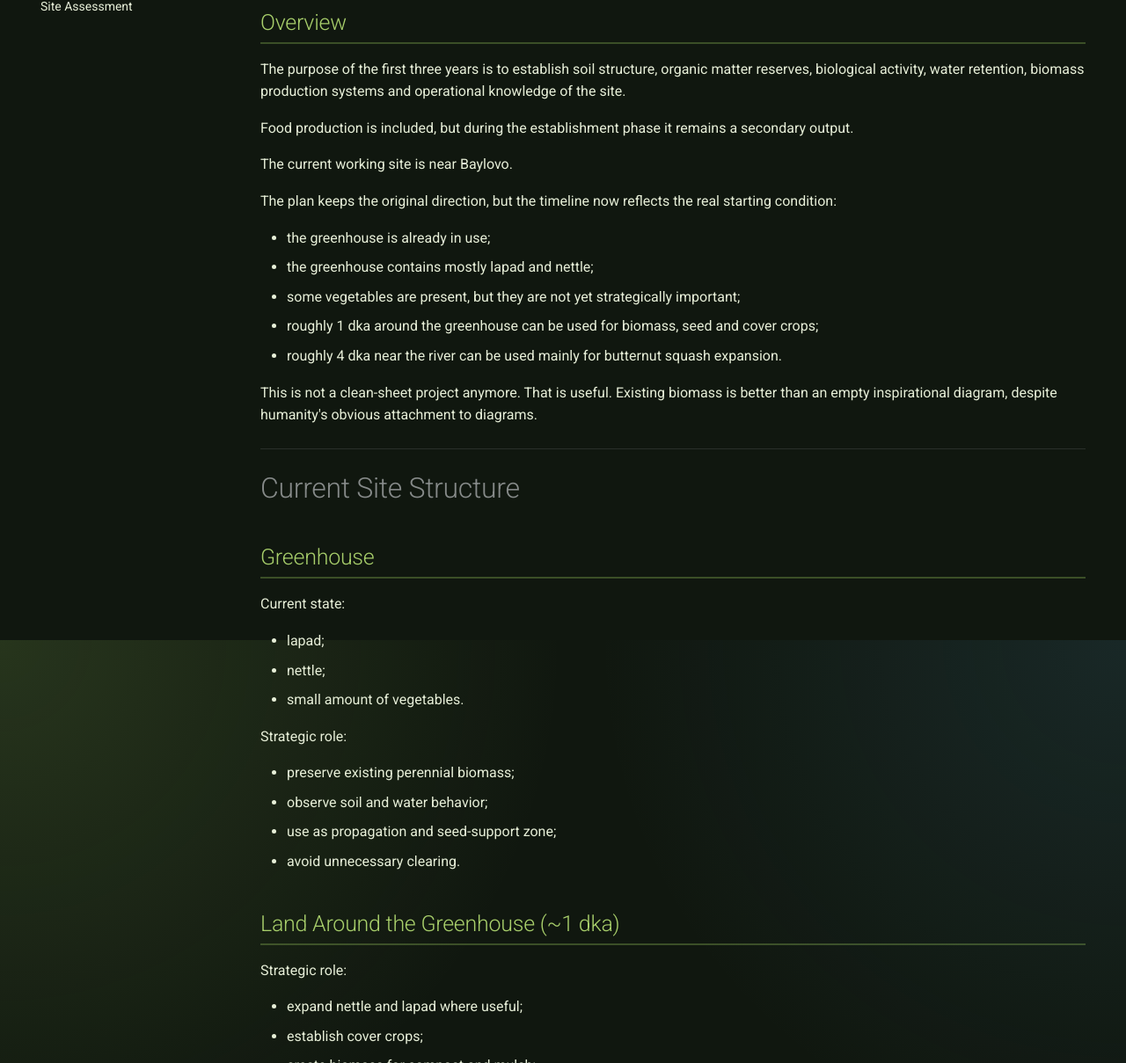
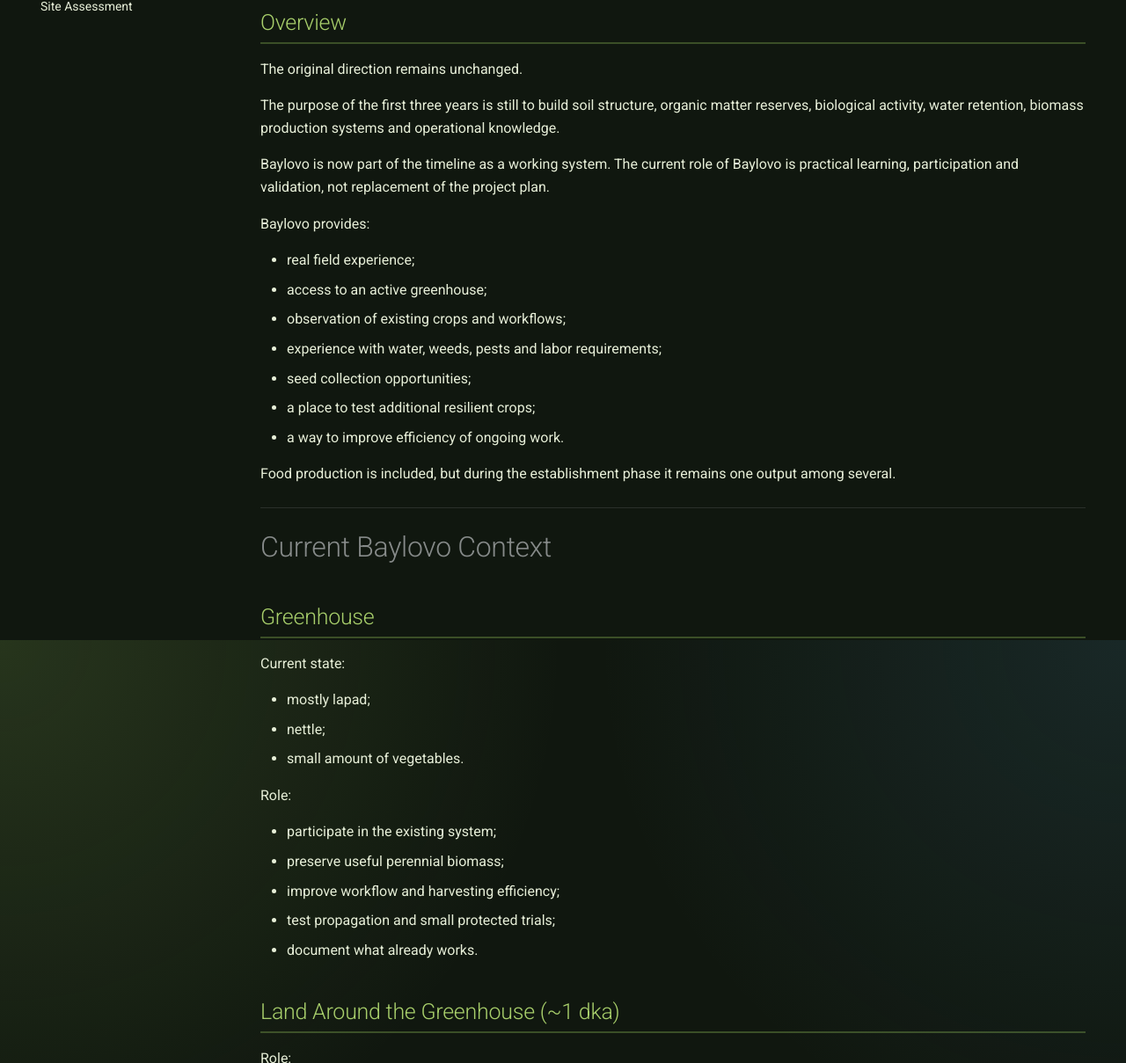
Before and after one commit to git-rupavlov/earth-work, an MkDocs documentation site: the page built from docs/project/three-year-plan.md, in a window 1280 px wide and 1400 px high, scrolled down 481 px, cut to the strip 191-1400 px from the top of the window. Shown: the whole strip at 88% size. Built offline with MkDocs 1.6.1 and Material for MkDocs 9.7.7, drawn with Linux system fonts in a browser that asks for light colours; comment, search, counter and statistics services are not loaded; some of the changed text lies outside the part shown.

Commit message:
Clarify Baylovo role in three year plan

````diff
--- a/docs/project/three-year-plan.md
+++ b/docs/project/three-year-plan.md
@@ -2,62 +2,53 @@
 
 ## Overview
 
-The purpose of the first three years is to establish soil structure, organic matter reserves, biological activity, water retention, biomass production systems and operational knowledge of the site.
+The original direction remains unchanged.
 
-Food production is included, but during the establishment phase it remains a secondary output.
+The purpose of the first three years is still to build soil structure, organic matter reserves, biological activity, water retention, biomass production systems and operational knowledge.
 
-The current working site is near Baylovo.
+Baylovo is now part of the timeline as a working system. The current role of Baylovo is practical learning, participation and validation, not replacement of the project plan.
 
-The plan keeps the original direction, but the timeline now reflects the real starting condition:
+Baylovo provides:
 
-- the greenhouse is already in use;
-- the greenhouse contains mostly lapad and nettle;
-- some vegetables are present, but they are not yet strategically important;
-- roughly 1 dka around the greenhouse can be used for biomass, seed and cover crops;
-- roughly 4 dka near the river can be used mainly for butternut squash expansion.
+- real field experience;
+- access to an active greenhouse;
+- observation of existing crops and workflows;
+- experience with water, weeds, pests and labor requirements;
+- seed collection opportunities;
+- a place to test additional resilient crops;
+- a way to improve efficiency of ongoing work.
 
-This is not a clean-sheet project anymore. That is useful. Existing biomass is better than an empty inspirational diagram, despite humanity's obvious attachment to diagrams.
+Food production is included, but during the establishment phase it remains one output among several.
 
 ---
 
-# Current Site Structure
+# Current Baylovo Context
 
 ## Greenhouse
 
 Current state:
 
-- lapad;
+- mostly lapad;
 - nettle;
 - small amount of vegetables.
 
-Strategic role:
+Role:
 
-- preserve existing perennial biomass;
-- observe soil and water behavior;
-- use as propagation and seed-support zone;
-- avoid unnecessary clearing.
+- participate in the existing system;
+- preserve useful perennial biomass;
+- improve workflow and harvesting efficiency;
+- test propagation and small protected trials;
+- document what already works.
 
 ## Land Around the Greenhouse (~1 dka)
 
-Strategic role:
+Role:
 
-- expand nettle and lapad where useful;
-- establish cover crops;
-- create biomass for compost and mulch;
-- create at least two amaranth seed beds with different varieties;
-- test low-input field management.
-
-Required amaranth beds:
-
-- Red Garnet;
-- Green Garnet.
-
-Main outputs:
-
-- seed for next year;
-- edible biomass;
-- mulch biomass;
-- compost feedstock.
+- support existing nettle and lapad biomass;
+- introduce cover crops;
+- test amaranth varieties for seed;
+- produce mulch and compost material;
+- observe soil response under low-input management.
 
 ## River Field (~4 dka)
 
@@ -65,36 +56,34 @@ Current state:
 
 - small area already planted with pumpkins.
 
-Strategic role:
+Role:
 
-- expand butternut squash as much as water, labor and access allow;
-- use squash vines as ground cover;
-- observe weed pressure, soil moisture and wildlife pressure;
-- avoid overcomplicating the field during the first season.
+- expand butternut squash where realistic;
+- observe labor, water demand, weed pressure and yield;
+- keep the first season simple;
+- use results to decide next year's scale.
 
 ---
 
-# Year 1: Assessment, Adoption and Soil Building
+# Year 1: Experience, Observation and Low-Risk Additions
 
 ## Objectives
 
-- understand the real Baylovo site conditions;
-- map current vegetation, access, water and soil behavior;
-- preserve existing useful biomass;
-- begin soil improvement without unnecessary disturbance;
-- establish seed-producing amaranth beds;
-- expand butternut squash in the river field;
-- create the first compost and mulch cycles;
-- produce small quantities of food where realistic.
+- learn from the existing Baylovo system;
+- document greenhouse condition, field access, water and soil behavior;
+- preserve useful existing biomass;
+- improve efficiency of current work;
+- introduce selected new crops carefully;
+- establish small seed-focused amaranth beds;
+- expand butternut squash only within realistic labor and water limits;
+- begin mulch and compost cycles using available biomass.
 
 ## Greenhouse Utilization
-
-The greenhouse is not an empty controlled environment. It is already biologically active.
 
 Priority:
 
 ```text
-Preserve → Observe → Selectively Improve
+Participate -> Observe -> Improve Efficiency -> Introduce Carefully
 ```
 
 Current dominant species:
@@ -104,24 +93,24 @@ Current dominant species:
 
 Use:
 
-- maintain useful existing stands;
-- harvest biomass in cycles;
-- use some biomass for mulch and compost;
-- reserve space for seedling propagation only where it does not destroy established useful growth.
-
-Vegetables already present are treated as secondary observations, not as the main production goal.
+- harvest useful biomass in cycles;
+- keep productive patches;
+- use surplus biomass for mulch and compost;
+- reserve limited space for propagation and observation;
+- avoid unnecessary clearing.
 
 ## Greenhouse Field (~1 dka)
 
 Primary functions:
 
+- experience building;
 - biomass production;
-- seed production;
 - soil cover;
-- cover crop establishment;
-- compost and mulch feedstock.
+- compost and mulch feedstock;
+- seed trials;
+- cover crop introduction.
 
-Priority species:
+Candidate species:
 
 - nettle;
 - lapad;
@@ -130,85 +119,40 @@ Priority species:
 - clover;
 - vetch;
 - phacelia;
+- buckwheat;
 - sunflower;
 - sorghum.
 
-## Required Amaranth Seed Beds
+## Amaranth Seed Trial
 
-At least two separate beds:
+At least two separated seed beds:
 
-### Bed A: Red Garnet Amaranth
+- Red Garnet;
+- Green Garnet.
 
 Purpose:
 
-- seed collection for next year;
-- edible leaf biomass;
-- mulch production;
-- observation of performance under local conditions.
+- collect seed for next year;
+- observe growth under local conditions;
+- compare varieties;
+- produce edible leaves where available;
+- use residues for mulch or compost.
 
-### Bed B: Green Garnet Amaranth
-
-Purpose:
-
-- seed collection for next year;
-- genetic and practical comparison with Red Garnet;
-- edible leaf biomass;
-- mulch production.
-
-Management priority:
-
-```text
-Seed first
-Food second
-Mulch third
-```
-
-The objective is not maximum food yield in Year 1. The objective is to create local seed capacity.
-
-## Existing Biomass Crops
-
-### Nettle
-
-Use for:
-
-- mulch;
-- compost;
-- liquid fertilizer trials;
-- mineral-rich biomass;
-- pollinator and insect habitat.
-
-### Lapad
-
-Use for:
-
-- edible spring and early-season leaves;
-- mulch;
-- compost;
-- soil cover;
-- perennial biomass.
-
-### Alfalfa
-
-Use for:
-
-- nitrogen fixation;
-- deep rooting;
-- soil structure improvement;
-- cut-and-drop biomass.
+This is a trial, not a full strategic pivot.
 
 ## River Field (~4 dka)
 
-Primary crop:
+Primary trial crop:
 
 - butternut squash.
 
 Objective:
 
 ```text
-Plant as much butternut squash as water, labor and access realistically allow.
+Increase planting only as much as water, access and labor realistically allow.
 ```
 
-Secondary species can be tested on edges or small sections:
+Possible edge or small-section tests:
 
 - sunflower;
 - amaranth;
@@ -216,20 +160,14 @@ Secondary species can be tested on edges or small sections:
 - sorghum;
 - beans.
 
-The river field should remain simple in Year 1. Complexity can wait. Nature already brought enough of its own bugs, both biological and logistical.
+The river field should remain simple in Year 1.
 
 ## Compost System
 
-Minimum target:
+Initial target:
 
 ```text
-5 m³
-```
-
-Desired target:
-
-```text
-10+ m³
+5-10 m3
 ```
 
 Feedstocks:
@@ -242,34 +180,33 @@ Feedstocks:
 - grass clippings;
 - leaves;
 - wood chips;
-- manure if available.
+- available animal manure.
 
 ## Success Criteria
 
+### Experience
+
+- routine work understood;
+- workflow constraints documented;
+- labor bottlenecks identified;
+- water access and irrigation limits recorded.
+
 ### Soil
 
-- permanent soil cover established in key zones;
+- useful soil cover preserved;
 - first mulch cycle completed;
-- active root systems present;
-- useful existing biomass preserved.
+- decomposition observed;
+- productive biomass patches mapped.
 
 ### Seeds
 
-- Red Garnet amaranth seed collected;
-- Green Garnet amaranth seed collected;
-- notes kept on germination, growth, height, pest pressure and harvest timing.
-
-### Infrastructure
-
-- greenhouse status documented;
-- field access documented;
-- water sources evaluated;
-- compost area operational;
-- zones defined: greenhouse, 1 dka field, river field.
+- amaranth seed trial completed;
+- seed collected if the season allows;
+- germination, growth, pest pressure and harvest timing recorded.
 
 ### Food
 
-Small production of:
+Small production or observation of:
 
 - lapad;
 - nettle;
@@ -280,38 +217,40 @@ Small production of:
 
 ---
 
-# Year 2: Expansion and Validation
+# Year 2: Efficiency, Validation and Controlled Expansion
 
 ## Objectives
 
-- increase cultivated area only where Year 1 showed realistic potential;
-- validate crop performance from Baylovo conditions;
-- expand internal biomass production;
-- reduce external fertility inputs;
-- use collected amaranth seed for broader planting;
-- improve water and access systems.
+- increase efficiency of current Baylovo activity;
+- validate Year 1 observations;
+- expand only what proved useful;
+- introduce additional resilient crops;
+- improve internal biomass and compost cycles;
+- reduce avoidable external inputs;
+- use collected seed where available.
 
-## Greenhouse Utilization
+## Greenhouse
 
 Target:
 
 ```text
-Selective use, not full occupation
+Better use of the existing system, not maximum occupation
 ```
 
 The greenhouse should support:
 
+- early greens;
 - seedling propagation;
-- early-season greens;
-- protected experiments;
+- small protected trials;
 - seed multiplication;
-- biomass cycling.
+- biomass cycling;
+- observation of perennial patches.
 
-Existing lapad and nettle should remain part of the system unless they block higher-priority use.
+Existing lapad and nettle remain part of the system unless they block higher-value work.
 
 ## Greenhouse Field (~1 dka)
 
-Expand:
+Possible expansion:
 
 - alfalfa;
 - nettle;
@@ -320,12 +259,14 @@ Expand:
 - clover;
 - vetch;
 - phacelia;
-- buckwheat.
+- buckwheat;
+- sorghum;
+- sunflower.
 
 Target:
 
 ```text
-30-50% cover crops and perennial biomass
+Improve productivity per unit of labor
 ```
 
 ## River Field (~4 dka)
@@ -339,9 +280,7 @@ Validate butternut squash performance:
 - wildlife damage;
 - labor requirement.
 
-If Year 1 performs well, expand squash planting.
-
-If Year 1 performs poorly, reduce squash area and increase cover crops or biomass crops.
+Expand squash only if Year 1 shows that the crop is worth the required labor and water.
 
 ## Food Production
 
@@ -388,17 +328,6 @@ Internal production becomes the primary fertility source.
 - expand only where water, biomass and labor allow;
 - use locally produced seed where possible;
 - formalize the crop matrix with site observations.
-
-## Greenhouse Utilization
-
-Use only if justified by:
-
-- available water;
-- available biomass;
-- available labor;
-- clear production or research value.
-
-The greenhouse should not become a maintenance trap wearing transparent plastic. Humanity has built enough of those.
 
 ## Site Functions
 
@@ -445,29 +374,7 @@ Reduced irrigation requirements per unit area.
 
 # Long-Term Direction
 
-The site should transition from:
-
-```text
-External Inputs
-        ↓
-Crop Production
-```
-
-towards:
-
-```text
-Biomass
-        ↓
-Compost
-        ↓
-Soil Improvement
-        ↓
-Food Production
-        ↓
-Local Seed
-        ↓
-Better Adapted Next Cycle
-```
+The site should transition from external inputs toward internal biomass, compost, soil improvement, food production and local seed.
 
 The primary product of the system is fertile soil.
 
````
Also changed, not shown: other parts of docs/project/three-year-plan.md (+4 -3 lines).
